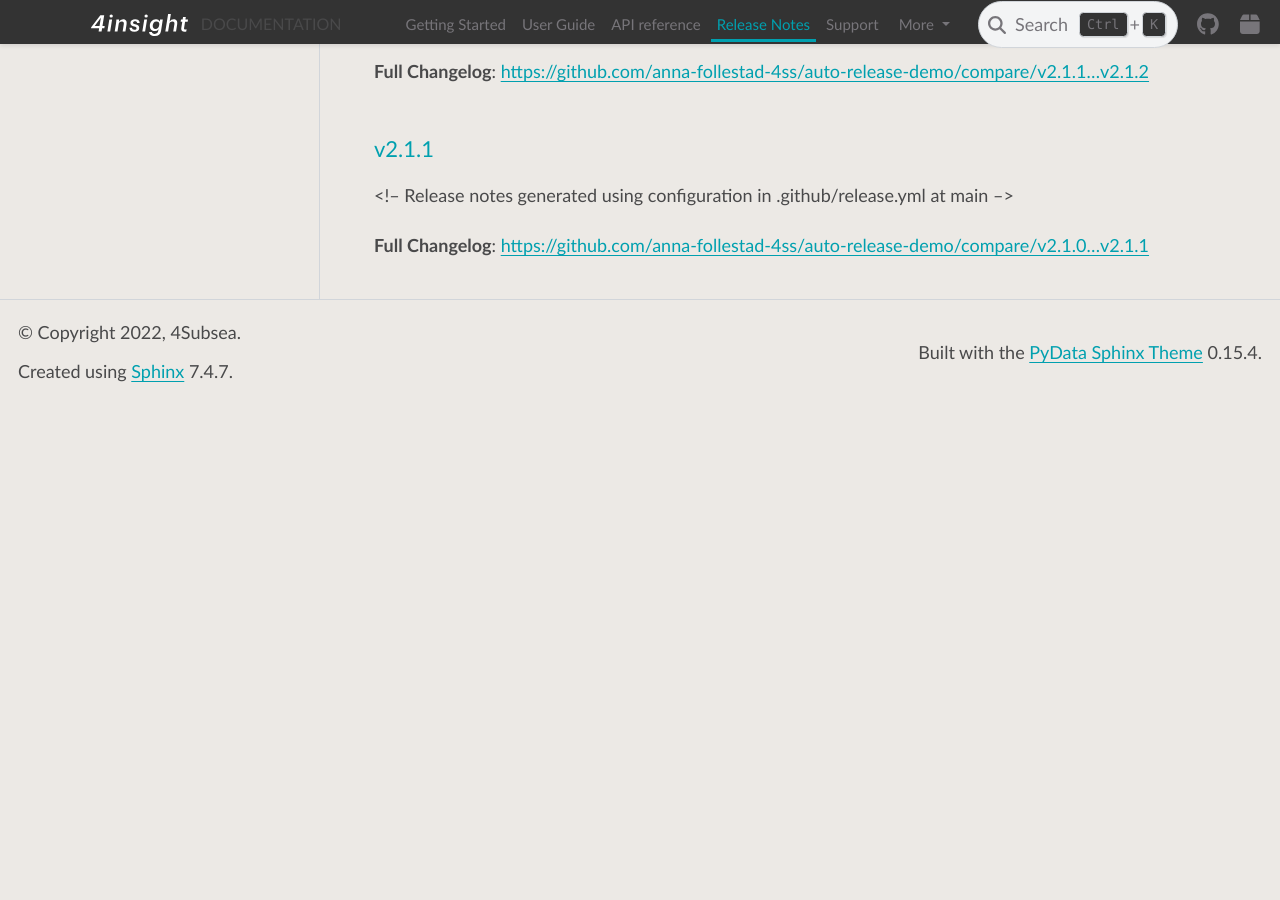
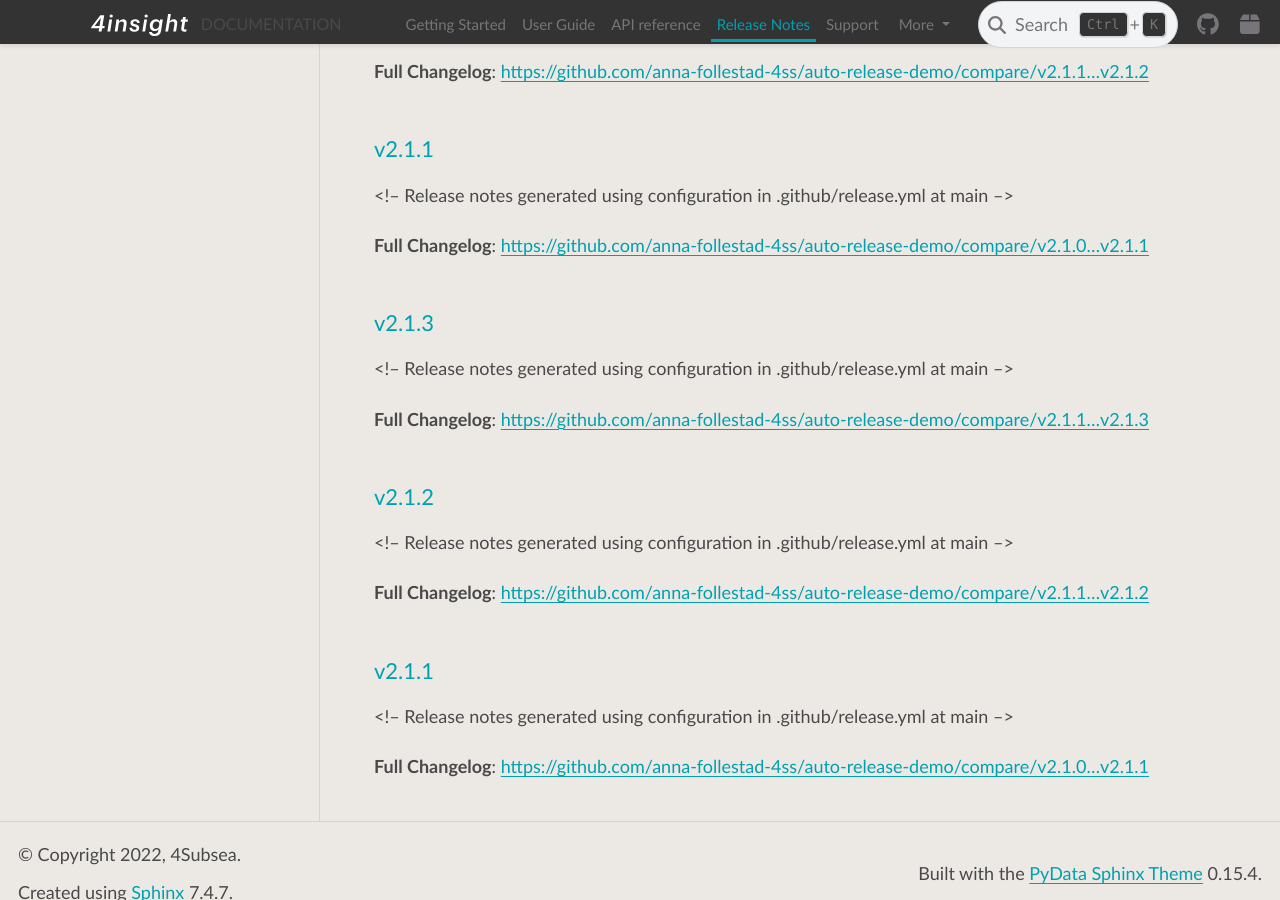
Before and after one commit to anna-follestad-4ss/auto-release-demo, a Sphinx documentation site: the page built from docs/release_notes.rst, in a window 1280 px wide and 900 px high, scrolled down 999 px. Built offline with Sphinx 7.4.7 and the PyData theme 0.15.4, drawn with Linux system fonts in a browser that asks for light colours; before the commit the page ends 1404 px from its top, so only the background shows below that.

Commit message:
added latest release notes from autogen

```diff
--- a/docs/release_notes.rst
+++ b/docs/release_notes.rst
@@ -59,3 +59,33 @@
 
 
 **Full Changelog**: https://github.com/anna-follestad-4ss/auto-release-demo/compare/v2.1.0...v2.1.1
+
+
+v2.1.3
+------------------------------
+
+<!-- Release notes generated using configuration in .github/release.yml at main -->
+
+
+
+**Full Changelog**: https://github.com/anna-follestad-4ss/auto-release-demo/compare/v2.1.1...v2.1.3
+
+
+v2.1.2
+------------------------------
+
+<!-- Release notes generated using configuration in .github/release.yml at main -->
+
+
+
+**Full Changelog**: https://github.com/anna-follestad-4ss/auto-release-demo/compare/v2.1.1...v2.1.2
+
+
+v2.1.1
+------------------------------
+
+<!-- Release notes generated using configuration in .github/release.yml at main -->
+
+
+
+**Full Changelog**: https://github.com/anna-follestad-4ss/auto-release-demo/compare/v2.1.0...v2.1.1
```
